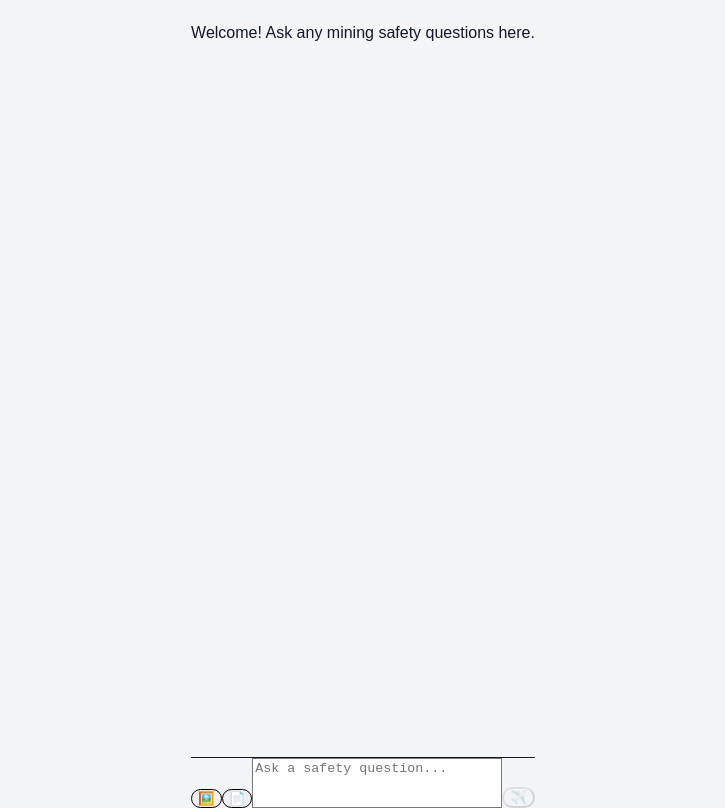
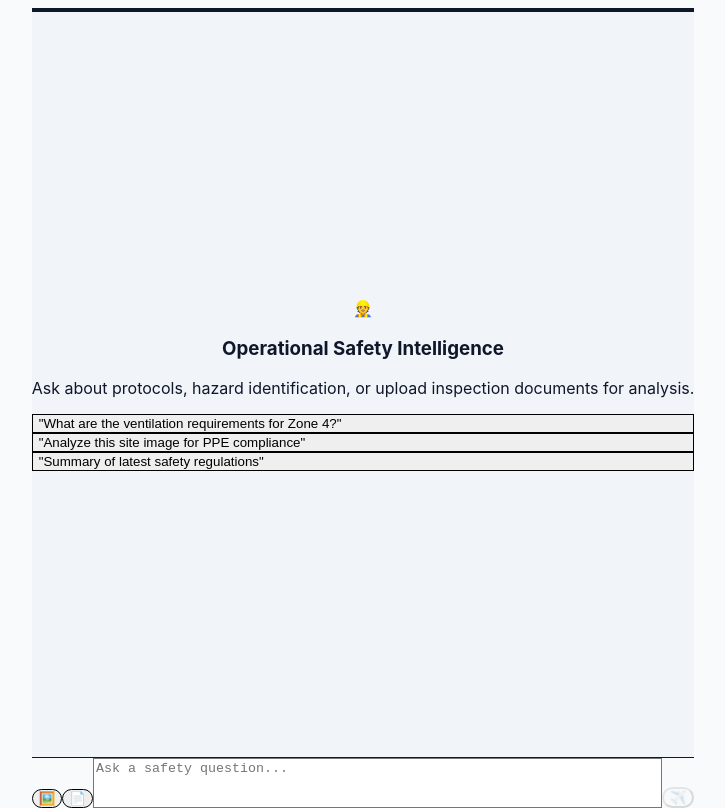
Before and after one commit to soroush-bn/rag-for-mining-front, a Next.js app: page / in a window 1280 px wide. Shown: the whole page, without its empty margins (277-1002 px from the left). Built offline with nearby package versions, Linux system fonts and the light colour scheme.

Commit message:
Add header

```diff
--- a/src/app/globals.css
+++ b/src/app/globals.css
@@ -3,12 +3,29 @@
 @tailwind utilities;
 
 :root {
-  --background: #f3f4f6;
-  --foreground: #111827;
+  --background: #f8fafc;
+  --foreground: #0f172a;
+  --primary: #f59e0b; /* amber-500 */
+  --secondary: #334155; /* slate-700 */
 }
 
 body {
   color: var(--foreground);
   background: var(--background);
-  font-family: Arial, Helvetica, sans-serif;
+  font-family: 'Inter', system-ui, -apple-system, sans-serif;
 }
+
+/* Custom Scrollbar */
+::-webkit-scrollbar {
+  width: 6px;
+}
+::-webkit-scrollbar-track {
+  background: transparent;
+}
+::-webkit-scrollbar-thumb {
+  background: #cbd5e1;
+  border-radius: 10px;
+}
+::-webkit-scrollbar-thumb:hover {
+  background: #94a3b8;
+}
--- a/src/app/layout.tsx
+++ b/src/app/layout.tsx
@@ -13,8 +13,8 @@ const geistMono = Geist_Mono({
 });
 
 export const metadata: Metadata = {
-  title: "Create Next App",
-  description: "Generated by create next app",
+  title: "Mining Safety Assistant | RAG Chatbot",
+  description: "Your expert companion for mining safety questions and document analysis.",
 };
 
 export default function RootLayout({
--- a/src/presentation/components/ChatWindow.tsx
+++ b/src/presentation/components/ChatWindow.tsx
@@ -7,43 +7,71 @@ interface ChatWindowProps {
 
 export function ChatWindow({ messages, isLoading }: ChatWindowProps) {
   return (
-    <div className="flex-1 overflow-y-auto p-4 space-y-4 bg-gray-50">
+    <div className="flex-1 overflow-y-auto p-4 md:p-6 space-y-6 bg-[#f1f5f9]">
       {messages.length === 0 && (
-        <div className="text-center text-gray-500 mt-10">
-          <p>Welcome! Ask any mining safety questions here.</p>
+        <div className="flex flex-col items-center justify-center h-full text-center space-y-4 animate-in fade-in duration-700">
+          <div className="w-20 h-20 bg-amber-100 rounded-full flex items-center justify-center text-4xl shadow-inner">
+            👷
+          </div>
+          <div>
+            <h3 className="text-slate-800 font-bold text-xl">Operational Safety Intelligence</h3>
+            <p className="text-slate-500 max-w-xs mt-1 text-sm">
+              Ask about protocols, hazard identification, or upload inspection documents for analysis.
+            </p>
+          </div>
+          <div className="grid grid-cols-1 gap-2 w-full max-w-sm mt-4">
+            {['"What are the ventilation requirements for Zone 4?"', '"Analyze this site image for PPE compliance"', '"Summary of latest safety regulations"'].map((q) => (
+              <button key={q} className="text-left p-3 text-xs bg-white border border-slate-200 rounded-xl hover:border-amber-400 hover:bg-amber-50 transition-all text-slate-600 shadow-sm">
+                {q}
+              </button>
+            ))}
+          </div>
         </div>
       )}
+
       {messages.map((msg) => (
         <div
           key={msg.id}
-          className={`flex ${
-            msg.role === 'user' ? 'justify-end' : 'justify-start'
+          className={`flex items-start gap-3 ${
+            msg.role === 'user' ? 'flex-row-reverse' : 'flex-row'
           }`}
         >
+          <div className={`w-8 h-8 rounded-full flex-shrink-0 flex items-center justify-center text-sm shadow-sm ${
+            msg.role === 'user' ? 'bg-blue-600' : 'bg-amber-500'
+          }`}>
+            {msg.role === 'user' ? '👤' : '🤖'}
+          </div>
+
           <div
-            className={`max-w-[80%] rounded-2xl px-4 py-2 shadow-sm ${
+            className={`max-w-[80%] rounded-2xl px-4 py-3 shadow-md border ${
               msg.role === 'user'
-                ? 'bg-blue-600 text-white rounded-br-none'
-                : 'bg-white text-gray-800 rounded-bl-none border border-gray-200'
+                ? 'bg-blue-600 text-white rounded-tr-none border-blue-500'
+                : 'bg-white text-slate-800 rounded-tl-none border-slate-100'
             }`}
           >
-            <p className="whitespace-pre-wrap">{msg.content}</p>
-            <span className="text-[10px] opacity-70 mt-1 block">
+            <p className="whitespace-pre-wrap text-sm leading-relaxed font-medium">{msg.content}</p>
+            <div className={`text-[10px] mt-2 font-bold uppercase tracking-wider ${
+              msg.role === 'user' ? 'text-blue-200' : 'text-slate-400'
+            }`}>
               {msg.createdAt.toLocaleTimeString([], {
                 hour: '2-digit',
                 minute: '2-digit',
               })}
-            </span>
+            </div>
           </div>
         </div>
       ))}
+
       {isLoading && (
-        <div className="flex justify-start">
-          <div className="bg-white border border-gray-200 rounded-2xl rounded-bl-none px-4 py-2 shadow-sm">
-            <div className="flex space-x-1">
-              <div className="w-2 h-2 bg-gray-400 rounded-full animate-bounce" />
-              <div className="w-2 h-2 bg-gray-400 rounded-full animate-bounce [animation-delay:0.2s]" />
-              <div className="w-2 h-2 bg-gray-400 rounded-full animate-bounce [animation-delay:0.4s]" />
+        <div className="flex items-start gap-3">
+          <div className="w-8 h-8 rounded-full bg-amber-500 flex items-center justify-center text-sm animate-pulse shadow-sm">
+            🤖
+          </div>
+          <div className="bg-white border border-slate-100 rounded-2xl rounded-tl-none px-5 py-4 shadow-md">
+            <div className="flex space-x-2">
+              <div className="w-2 h-2 bg-amber-400 rounded-full animate-bounce [animation-delay:-0.3s]" />
+              <div className="w-2 h-2 bg-amber-400 rounded-full animate-bounce [animation-delay:-0.15s]" />
+              <div className="w-2 h-2 bg-amber-400 rounded-full animate-bounce" />
             </div>
           </div>
         </div>
--- a/src/presentation/components/Header.tsx
+++ b/src/presentation/components/Header.tsx
@@ -2,18 +2,24 @@ import Image from 'next/image';
 
 export function Header() {
   return (
-    <header className="relative w-full h-48 md:h-64 overflow-hidden shadow-lg">
+    <header className="relative w-full h-56 md:h-72 overflow-hidden shadow-2xl border-b-4 border-amber-500">
       <Image
         src="/assets/header.webp"
         alt="Mining Safety Header"
         fill
-        className="object-cover"
+        className="object-cover scale-105 hover:scale-100 transition-transform duration-700"
         priority
       />
-      <div className="absolute inset-0 bg-black/40 flex items-center justify-center">
-        <h1 className="text-white text-3xl md:text-5xl font-bold tracking-tight">
-          Mining Safety Assistant
+      <div className="absolute inset-0 bg-gradient-to-t from-black/80 via-black/40 to-transparent flex flex-col items-center justify-end pb-8">
+        <div className="bg-amber-500 text-black text-[10px] font-black uppercase px-2 py-0.5 rounded mb-2 tracking-widest shadow-sm">
+          Safety First
+        </div>
+        <h1 className="text-white text-3xl md:text-5xl font-black tracking-tighter drop-shadow-lg text-center px-4">
+          MINING SAFETY <span className="text-amber-400">ASSISTANT</span>
         </h1>
+        <p className="text-gray-300 text-xs md:text-sm font-medium mt-1 tracking-wide uppercase opacity-90">
+          Intelligent RAG-powered Safety Documentation
+        </p>
       </div>
     </header>
   );
```
